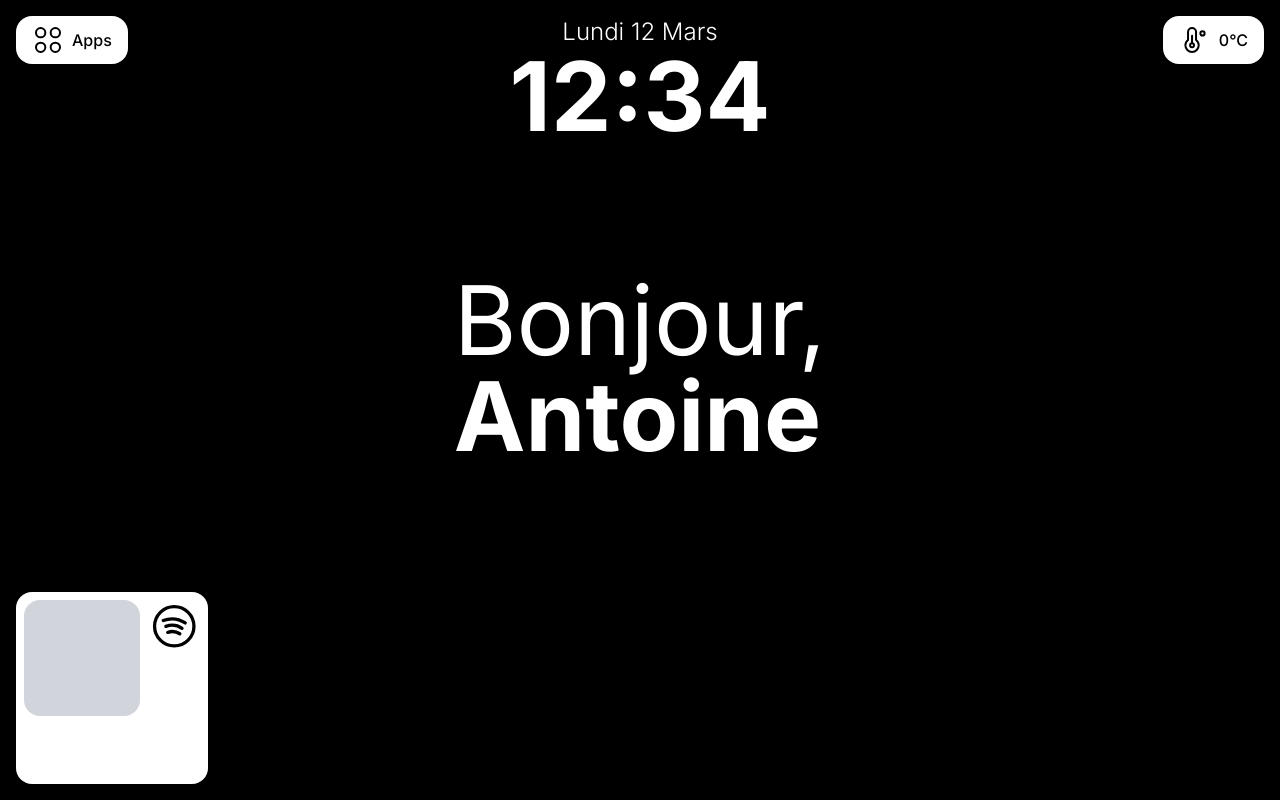
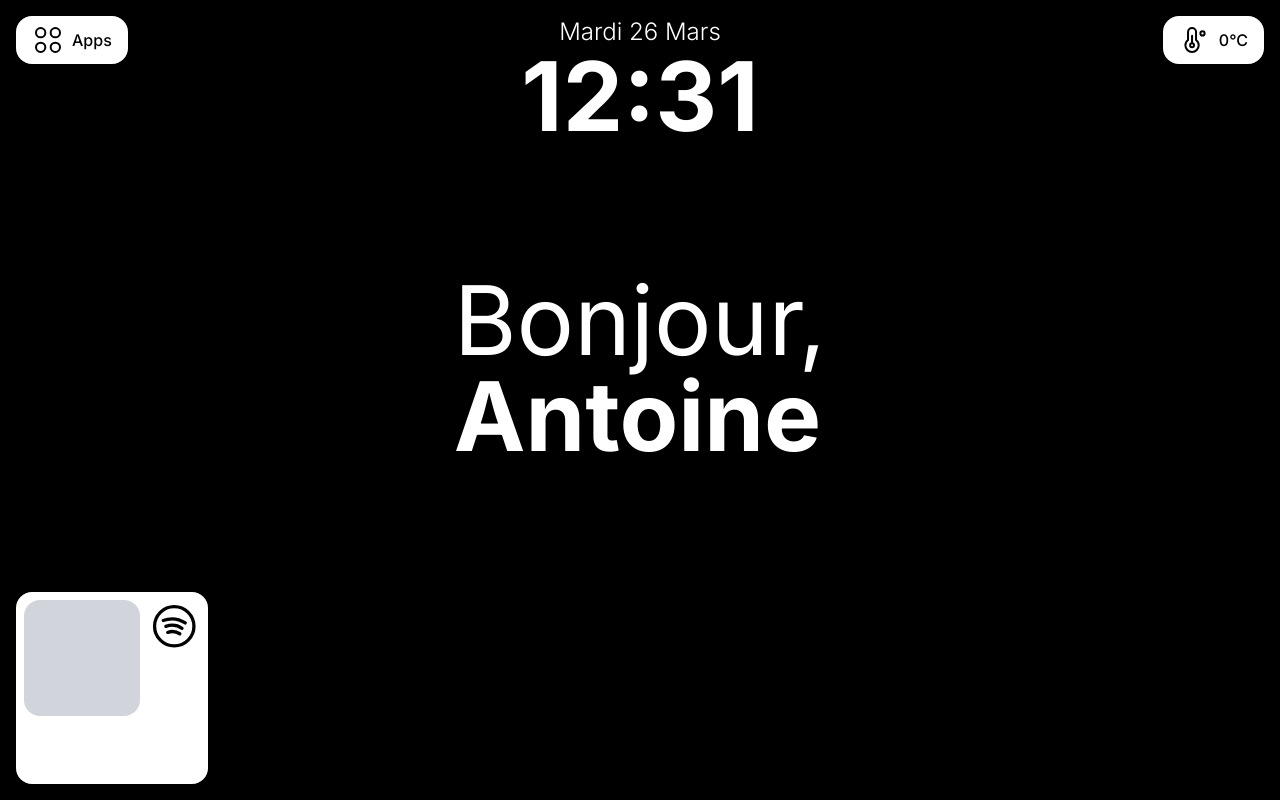
Before and after one commit to Kinected/Front, a Next.js app in the folder kinected/: page / in a window 1280 px wide. Built offline with nearby package versions, Linux system fonts and the light colour scheme; no server answers.

Commit message:
real time

```diff
--- a/kinected/src/components/header/index.tsx
+++ b/kinected/src/components/header/index.tsx
@@ -1,4 +1,4 @@
-import React from "react";
+import React, { useEffect, useState } from "react";
 import Button from "../button";
 import { useRouter } from "next/navigation";
 import Apps from "@/../public/apps.svg";
@@ -6,6 +6,17 @@ import Weather from "../containers/weather";
 
 export default function Header() {
     const router = useRouter();
+    const [time, setTime] = useState(new Date());
+
+    useEffect(() => {
+        const timer = setInterval(() => {
+            setTime(new Date());
+        }, 1000);
+
+        return () => {
+            clearInterval(timer);
+        };
+    }, []);
 
     return (
         <div className="flex justify-between">
@@ -17,11 +28,18 @@ export default function Header() {
             </div>
 
             <div className="flex-1 flex flex-col">
-                <span className="text-white text-2xl text-center font-light">
-                    Lundi 12 Mars
+                <span className="text-white text-2xl text-center font-light capitalize">
+                    {time.toLocaleDateString("fr-FR", {
+                        weekday: "long",
+                        day: "numeric",
+                        month: "long",
+                    })}
                 </span>
                 <span className="text-white text-8xl text-center font-bold">
-                    12:34
+                    {`${time.getHours().toString().padStart(2, "0")}:${time
+                        .getMinutes()
+                        .toString()
+                        .padStart(2, "0")}`}
                 </span>
             </div>
 
```
